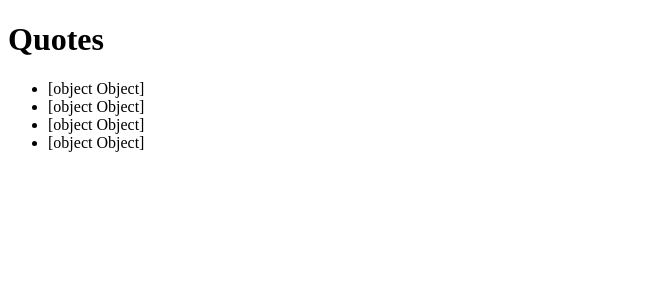
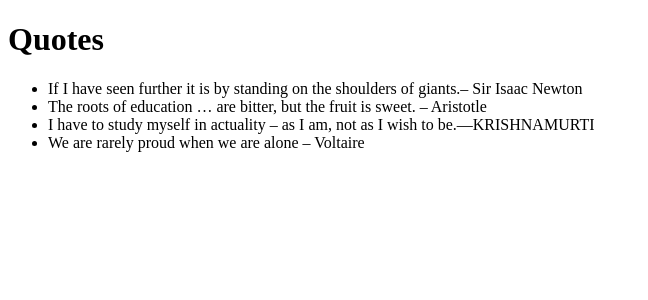
Before and after one commit to CharlesOsang017/Quotes, an Angular app: page / in a window 1280 px wide. Shown: the top 300 px of the page, without its empty margins (0-648 px from the left). Built offline with nearby package versions, Linux system fonts and the light colour scheme.

Commit message:
Created  component quote and transfered all the text from app to component quote

```diff
--- a/src/app/app.component.html
+++ b/src/app/app.component.html
@@ -1,8 +1 @@
-<div>
-  <h1>Quotes</h1>
-  <ul>
-    <li *ngFor='let quote of quotes'>
-   {{quote}}
-    </li>
-  </ul>
-</div>
+<app-quote><div></div></app-quote>
--- a/src/app/app.component.ts
+++ b/src/app/app.component.ts
@@ -5,11 +5,4 @@
   templateUrl: './app.component.html',
   styleUrls: ['./app.component.css']
 })
-export class AppComponent {
-  quotes : Quote[] = [
-    {id:1, name:'If I have seen further it is by standing on the shoulders of giants.– Sir Isaac Newton'},
-    {id:2, name:'The roots of education … are bitter, but the fruit is sweet. – Aristotle'},
-    {id:1, name:'I have to study myself in actuality – as I am, not as I wish to be.—KRISHNAMURTI'},
-    {id:1, name:'We are rarely proud when we are alone –  Voltaire'},
-];
-}
+export class AppComponent {}
--- a/src/app/app.module.ts
+++ b/src/app/app.module.ts
@@ -3,10 +3,12 @@
 
 import { AppRoutingModule } from './app-routing.module';
 import { AppComponent } from './app.component';
+import { QuoteComponent } from './quote/quote.component';
 
 @NgModule({
   declarations: [
-    AppComponent
+    AppComponent,
+    QuoteComponent
   ],
   imports: [
     BrowserModule,
--- /dev/null
+++ b/src/app/quote/quote.component.html
@@ -0,0 +1,8 @@
+<div>
+    <h1>Quotes</h1>
+    <ul>
+      <li *ngFor='let quote of quotes'>
+     {{quote.name}}
+      </li>
+    </ul>
+  </div>
--- /dev/null
+++ b/src/app/quote/quote.component.ts
@@ -0,0 +1,20 @@
+import { Component, OnInit } from '@angular/core';
+import { Quote } from '../quote';
+@Component({
+  selector: 'app-quote',
+  templateUrl: './quote.component.html',
+  styleUrls: ['./quote.component.css']
+})
+export class QuoteComponent implements OnInit {
+  quotes : Quote[] = [
+    {id:1, name:'If I have seen further it is by standing on the shoulders of giants.– Sir Isaac Newton'},
+    {id:2, name:'The roots of education … are bitter, but the fruit is sweet. – Aristotle'},
+    {id:1, name:'I have to study myself in actuality – as I am, not as I wish to be.—KRISHNAMURTI'},
+    {id:1, name:'We are rarely proud when we are alone –  Voltaire'},
+];
+  constructor() { }
+
+  ngOnInit() {
+  }
+
+}
```
Also changed, not shown: src/app/quote/quote.component.css (added), 1 other file (tests, documents, lock files or other folders).
